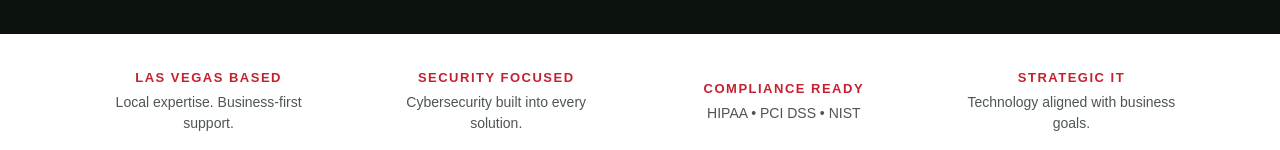
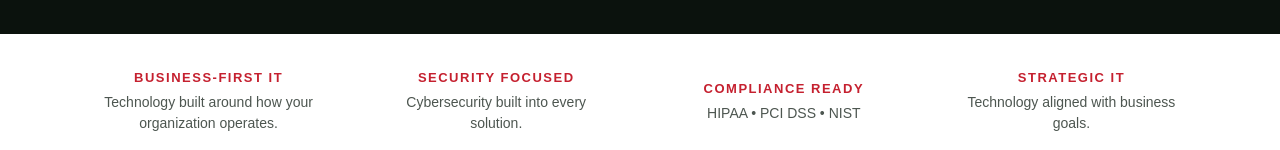
Before and after one commit to powdabam/aligneditp-website, a Next.js app: page / in a window 1280 px wide. Shown: the part 650-800 px from the top of the page. Built offline with nearby package versions, Linux system fonts and the light colour scheme.

Commit message:
Broaden national positioning

```diff
--- a/app/page.tsx
+++ b/app/page.tsx
@@ -189,7 +189,7 @@
     }}
   >
     {[
-      ["LAS VEGAS BASED", "Local expertise. Business-first support."],
+      ["BUSINESS-FIRST IT", "Technology built around how your organization operates."],
       ["SECURITY FOCUSED", "Cybersecurity built into every solution."],
       ["COMPLIANCE READY", "HIPAA • PCI DSS • NIST"],
       ["STRATEGIC IT", "Technology aligned with business goals."],
```
